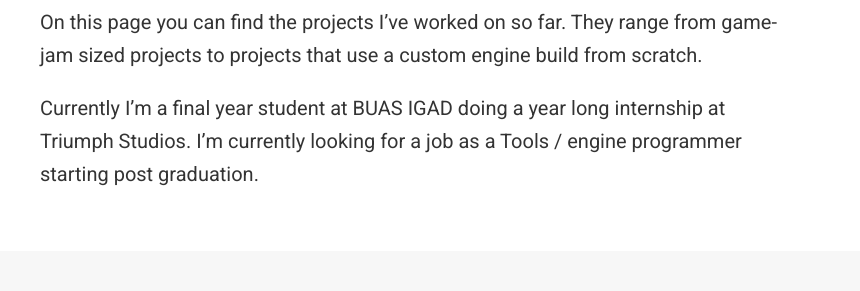
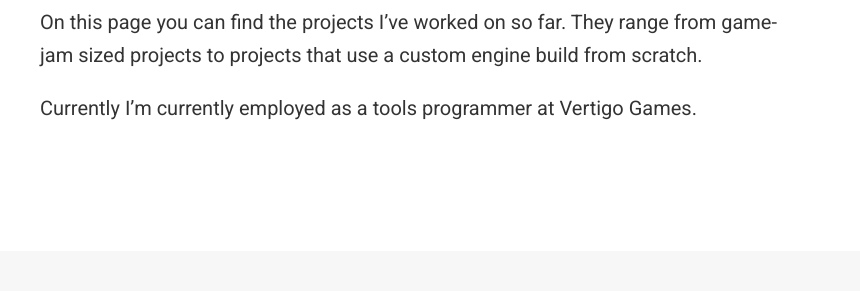
Before and after one commit to StanPepels/StanPepels.github.io, a plain HTML site: page index.html in a window 1280 px wide. Shown: the part 353-644 px from the top of the page, 420-1280 px from the left. Drawn offline with nearby package versions, Linux system fonts and the light colour scheme; some icons are missing.

Commit message:
updated about section

```diff
--- a/index.html
+++ b/index.html
@@ -260,7 +260,7 @@ Therefor I always emphesize user usage in my work.</p>
 
 <p>On this page you can find the projects I&rsquo;ve worked on so far. They range from game-jam sized projects to projects that use a custom engine build from scratch.</p>
 
-<p>Currently I&rsquo;m a final year student at BUAS IGAD doing a year long internship at Triumph Studios. I&rsquo;m currently looking for a job as a Tools / engine programmer starting post graduation.</p>
+<p>Currently I&rsquo;m currently employed as a tools programmer at Vertigo Games.</p>
 
 
     <div class="row">
```
Also changed, not shown: 1 other file.
